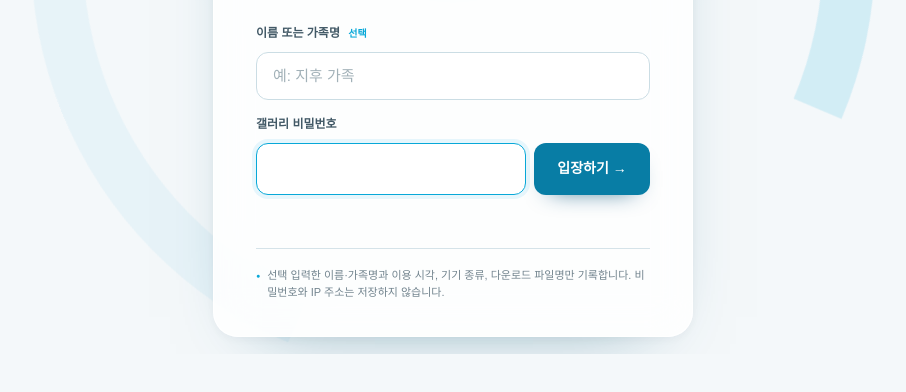
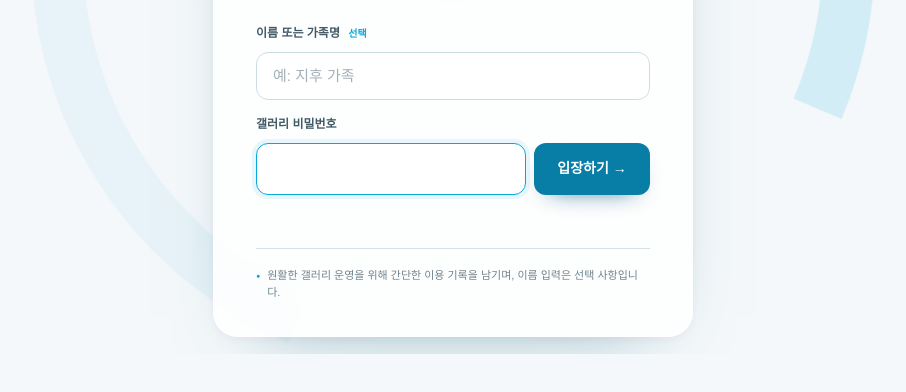
Before and after one commit to jam-bang/raon-gallery, a website: page public/index.html in a window 1280 px wide. Shown: the part 446-838 px from the top of the page, without its empty margins (187-1093 px from the left). Drawn offline with Linux system fonts and the light colour scheme.

Commit message:
style: soften gallery activity notice

```diff
--- a/public/index.html
+++ b/public/index.html
@@ -38,7 +38,7 @@
         </div>
         <p id="access-message" class="access-message" role="alert" aria-live="polite"></p>
       </form>
-      <p class="access-footnote"><span aria-hidden="true">●</span> 선택 입력한 이름·가족명과 이용 시각, 기기 종류, 다운로드 파일명만 기록합니다. 비밀번호와 IP 주소는 저장하지 않습니다.</p>
+      <p class="access-footnote"><span aria-hidden="true">●</span> 원활한 갤러리 운영을 위해 간단한 이용 기록을 남기며, 이름 입력은 선택 사항입니다.</p>
       <noscript><p class="access-message">갤러리를 보려면 브라우저에서 JavaScript를 활성화해 주세요.</p></noscript>
     </div>
   </section>
```
